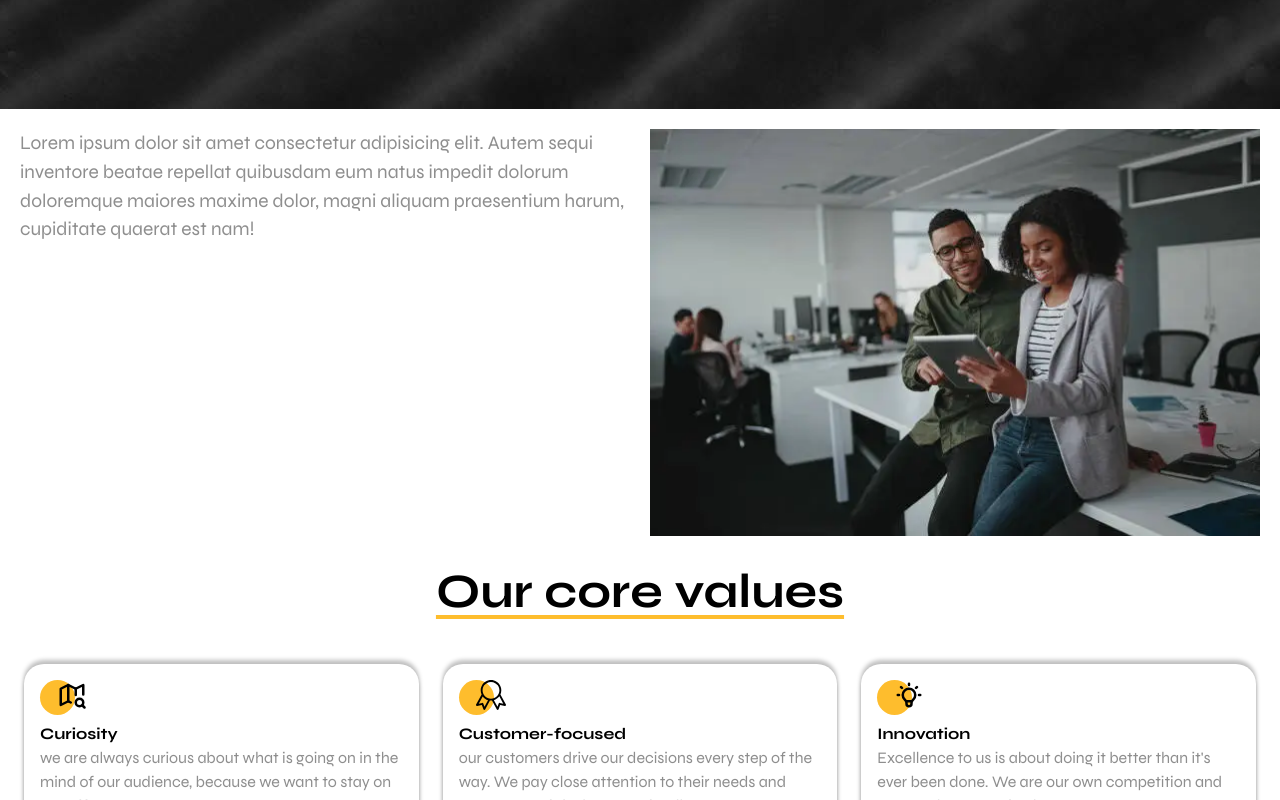
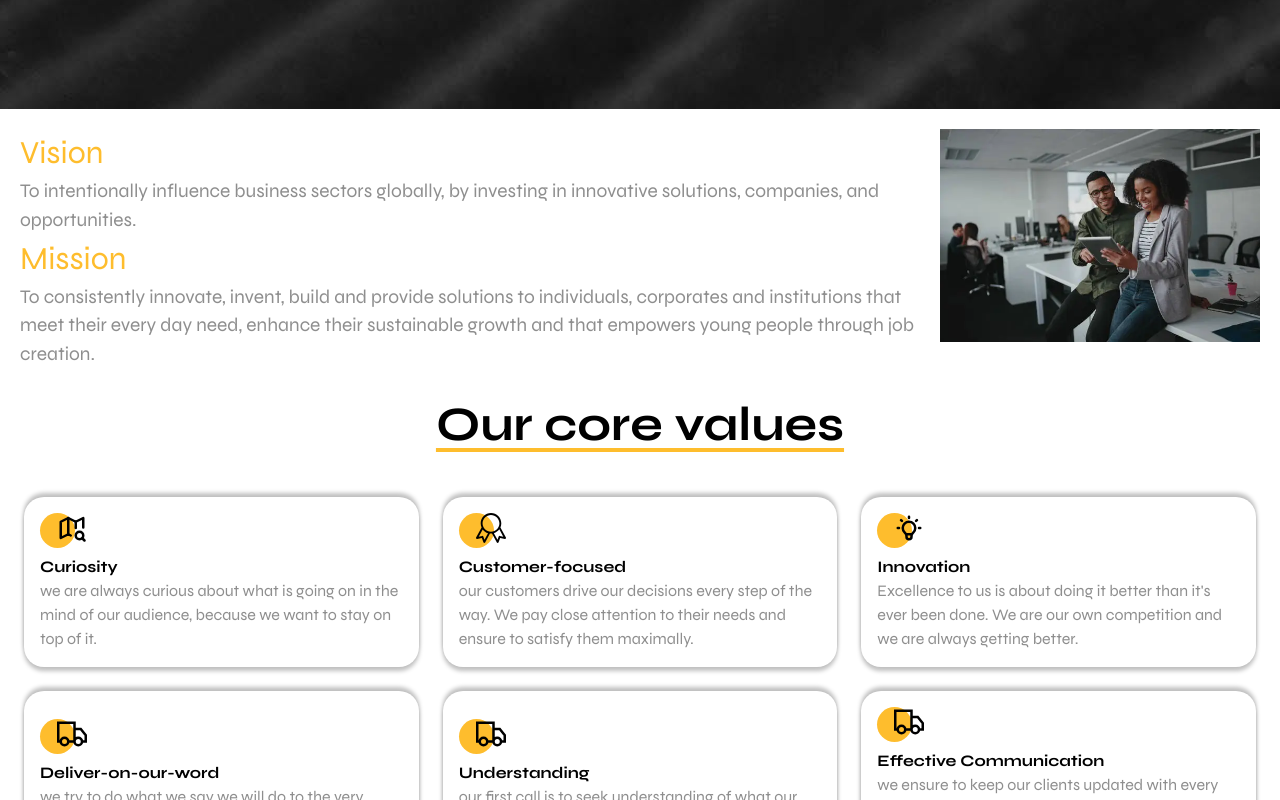
Before and after one commit to Jeffreyai7/bpride_holdings, a React (Vite) app: page /about in a window 1280 px wide. Shown: the part 840-1640 px from the top of the page. Built offline with nearby package versions, Linux system fonts and the light colour scheme.

Commit message:
add Ceo message

```diff
--- a/src/components/Corevalues.tsx
+++ b/src/components/Corevalues.tsx
@@ -4,9 +4,12 @@
 import Button from "./atoms/Button";
 import Circle from "./atoms/Circle";
 
+
 const Corevalues = () => {
+
   return (
-    <div className="pb-10">
+    <div
+    className="pb-10">
         <h1 className="text-responsive font-semibold text-center underline decoration-bpyellowdark decoration-4 underline-offset-8 mb-3" >Our core values</h1>
         <div className="card-container gap-6 p-6">
             <div className="card gap-4 p-4  w-[18.125rem] md:w-[23.5rem] justify-center">
--- a/src/components/Footer.tsx
+++ b/src/components/Footer.tsx
@@ -3,7 +3,7 @@
 
 const Footer = () => {
   return (
-    <div className="bg-bpblack text-white font-semibold py-8 text-[0.6rem] md:text-[1rem]" >
+    <div id="#contact" className="bg-bpblack text-white font-semibold py-8 text-[0.6rem] md:text-[0.8rem]" >
       <div className="grid text-center md:grid-cols-2 md:text-left gap-3  lg:grid-cols-3 w-[90%] mx-auto">
         <div>
           <div className="flex justify-center md:justify-start">
--- a/src/components/MessageCom.tsx
+++ b/src/components/MessageCom.tsx
@@ -20,16 +20,18 @@
       className="flex flex-col md:flex-row gap-4 px-4 pt-4 pb-16 mb-10">
         <div className="flex-1">
             <h1 className="text-responsive">CEO Message</h1>
-            <p className="text-responsivetext text-bpdarklight">Lorem ipsum dolor sit amet, consectetur adipiscing elit,
-               sed deiusmod tempor incididunt ut labore et dolore magna aliqua.
-               Ut enim ad minim veniam, quis nostrud exercitation ullamco laboris
-               nisi ut aliquip ex ea commodo consequat. Duis aute irure dolor in
-               reprehenderit in voluptate velit esse
+            <p className="text-responsivetext text-bpdarklight">As an experienced Brand Strategist, Media Buyer and Marketing Professional, I have had the privilege of working with several small and medium scale businesses in different business sectors for over a decade.
+
+My journey on this career path subtly created a passion in me to see businesses thrive and to build solutions to solve real problems- whether individual, corporate or institutional.
+
+This has been the driving force behind what we're building at Black Pride Holdings, behind the innovative and customer-centric culture of our team, and behind our wild dreams that we eagerly and diligently pursue, every day.
+
+Join us on this journey to empower your business and unlock your full potential. Together, lets thrive!
             </p>
             <div>
               <div className="grid place-content-end">
                 <span className="text-[1rem] md:text-[1.5rem]  ">Stanley Ojika</span>
-                <span className="text-[1rem] md:text-[1.5rem] text-[#FEBD2D]">CEO BlackPride Holdings</span>
+                <span className="text-[1rem] md:text-[1.5rem] text-[#FEBD2D]">Founder/GMD BlackPride Holdings</span>
               </div>
             </div>
         </div>
--- a/src/components/molecules/AboutPageInfo.tsx
+++ b/src/components/molecules/AboutPageInfo.tsx
@@ -8,12 +8,26 @@
   return (
     <div className="">
     <div className="flex flex-col md:flex-row gap-5 p-5">
-        <p className=" flex-1 text-responsivetext text-bpdarklight">
-            Lorem ipsum dolor sit amet consectetur adipisicing elit.
-            Autem sequi inventore beatae repellat quibusdam eum natus
-            impedit dolorum doloremque maiores maxime dolor,
-            magni aliquam praesentium harum, cupiditate quaerat est nam!
-        </p>
+        <div>
+            <div className="flex-1">
+                <h1 className="text-bpyellowdark text-[2rem]">Vision</h1>
+                <p className=" flex-1 text-responsivetext text-bpdarklight">
+                To intentionally influence business sectors globally,
+                by investing in innovative solutions, companies, and
+                opportunities.
+                </p>
+            </div>
+            <div className="flex-1">
+                <h1 className="text-bpyellowdark text-[2rem]">Mission</h1>
+                <p className=" text-responsivetext text-bpdarklight">
+                To consistently innovate, invent, build and provide solutions to individuals,
+                corporates and institutions that meet their every day need,
+                 enhance their sustainable growth and that empowers young people through job creation.
+                </p>
+
+            </div>
+
+        </div>
         <div className="flex-1 md:min-w-80">
             <img src="src\assets\images\hero.webp" alt="abouthero" />
         </div>
--- a/src/components/molecules/Abouthero.tsx
+++ b/src/components/molecules/Abouthero.tsx
@@ -1,7 +1,7 @@
 
 const AboutHero = () => {
   return (
-    <div className='pl-5 relative bg-aboutbg h-screen flex items-center bg-green-300'>
+    <div className='pl-5 relative bg-aboutbg h-screen flex items-center'>
         <h1 className="text-bpyellowdark text-responsive font-semibold">About Us</h1>
     </div>
   )
--- /dev/null
+++ b/src/components/molecules/Servicehero.tsx
@@ -0,0 +1,10 @@
+
+const Servicehero = () => {
+  return (
+    <div className='pl-5 relative bg-aboutbg h-screen flex items-center'>
+        <h1 className="text-bpyellowdark text-responsive font-semibold">Services</h1>
+    </div>
+  )
+}
+
+export default Servicehero
--- a/src/components/navbar.tsx
+++ b/src/components/navbar.tsx
@@ -4,7 +4,7 @@
 import { Link} from "react-router-dom"
 import { useEffect, useRef, useState } from "react"
 
-const Navbar = () => {
+ const Navbar = () => {
  const [isMenuOpen, setIsMenuOpen] =  useState(false);
  const menuRef = useRef<HTMLUListElement>(null); // Reference to the mobile menu
 
--- a/src/constant.ts
+++ b/src/constant.ts
@@ -17,7 +17,7 @@
         name: "Blog"
     },
     {
-        path: "/contact",
+        path: "#contact",
         name: "Contact"
     }
 ]
--- a/src/pages/Blog.tsx
+++ b/src/pages/Blog.tsx
@@ -1,7 +1,7 @@
 
 const Blog = () => {
   return (
-    <div>Blog</div>
+    <div className="text-center text-[3rem] text-bpyellowdark h-screen" >Blog Coming soon.....</div>
   )
 }
 
--- a/src/pages/Services.tsx
+++ b/src/pages/Services.tsx
@@ -1,9 +1,11 @@
 import Button from "../components/atoms/Button"
+import Servicehero from "../components/molecules/Servicehero"
 import { serviceposts } from "../constant"
 
 const Services = () => {
   return (
     <div>
+      <Servicehero/>
       <div className="grid grid-cols-1 gap-8 p-5">
         {
           serviceposts.map((post) => {
```
Also changed, not shown: src/components/Sliders.tsx (+4 -4 lines).
